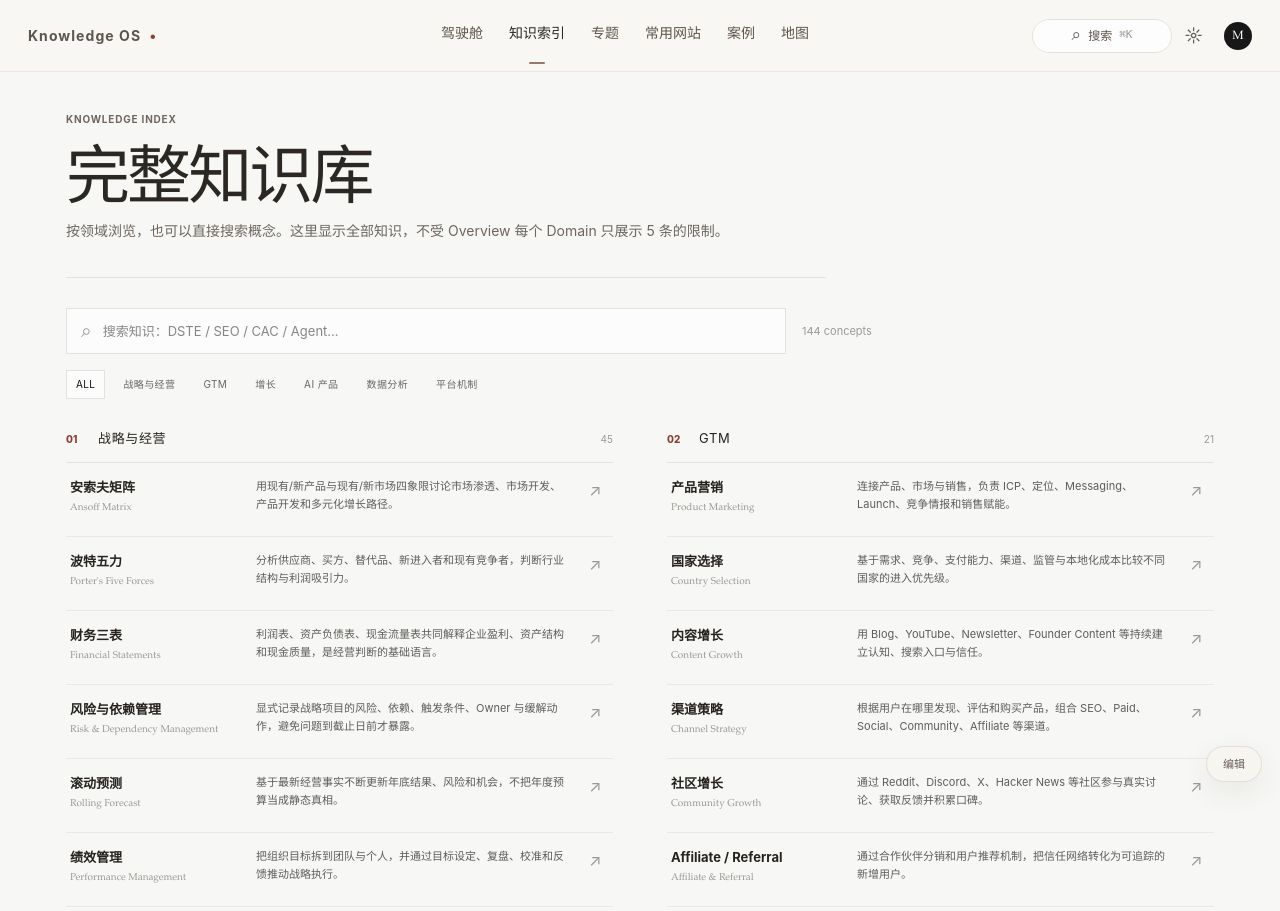
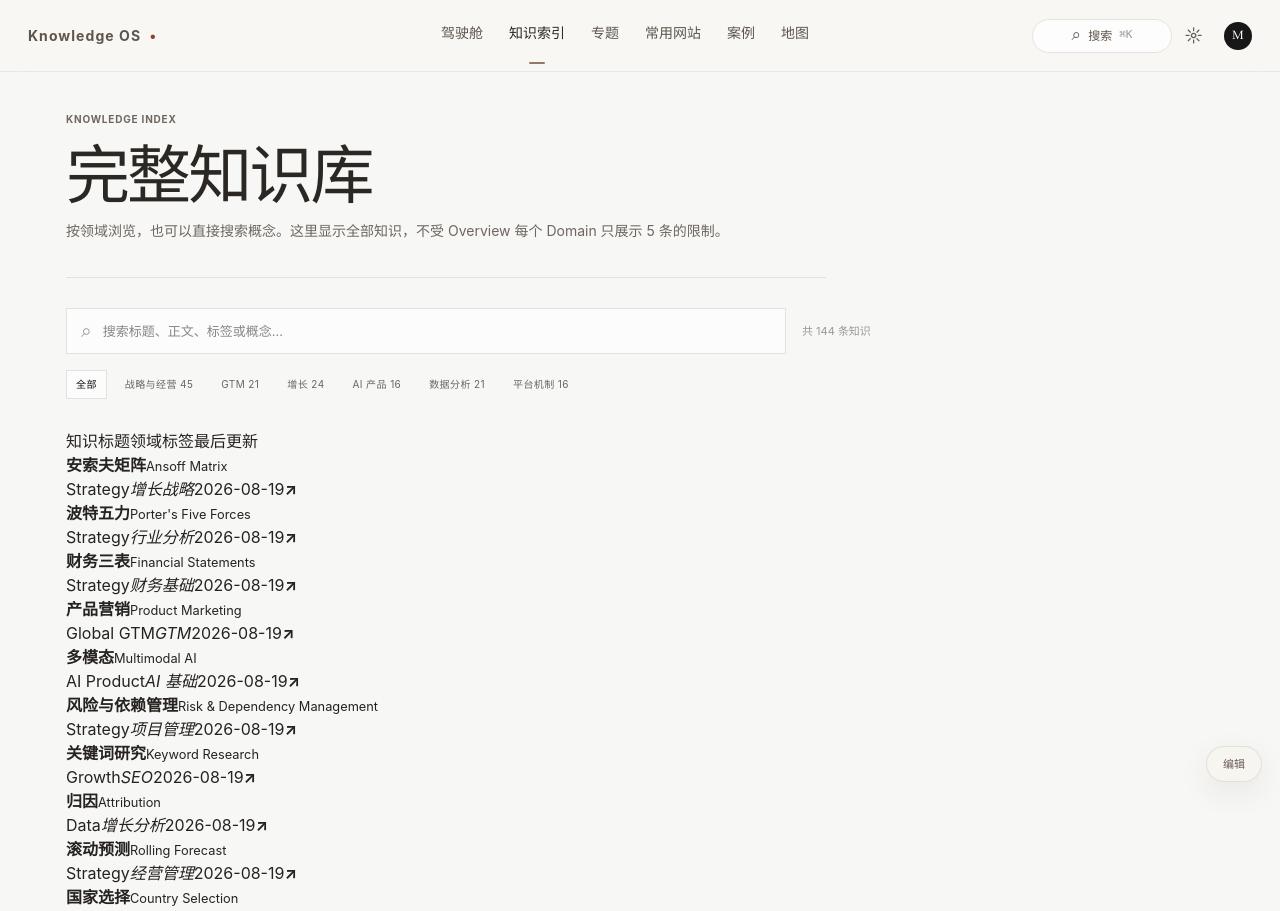
Before and after one commit to water3ovo/Knowledge-OS, a Next.js app: page /knowledge in a window 1280 px wide. Shown: the top 911 px of the page. Built offline with nearby package versions, Linux system fonts and the light colour scheme.

Commit message:
Use dense list layout for knowledge index

```diff
--- a/app/knowledge/knowledge-browser.tsx
+++ b/app/knowledge/knowledge-browser.tsx
@@ -9,7 +9,8 @@ export default function KnowledgeBrowser({ knowledge, domains }: { knowledge: Kn
 
   const filtered = useMemo(() => {
     const q = query.trim().toLowerCase();
-    return knowledge.filter((item) => {
+    return [...knowledge]
+      .filter((item) => {
         const domainMatch = domain === "all" || item.domainKey === domain;
         if (!domainMatch) return false;
         if (!q) return true;
@@ -18,54 +19,45 @@ export default function KnowledgeBrowser({ knowledge, domains }: { knowledge: Kn
           .join(" ")
           .toLowerCase()
           .includes(q);
+      })
+      .sort((a, b) => {
+        const aTime = a.updatedAt ? new Date(a.updatedAt).getTime() : 0;
+        const bTime = b.updatedAt ? new Date(b.updatedAt).getTime() : 0;
+        return bTime - aTime || a.title.localeCompare(b.title, "zh-CN");
       });
   }, [knowledge, query, domain]);
 
   return (
-    <div className="knowledge-browser">
+    <div className="knowledge-browser ko-index-browser">
       <div className="library-search-row">
         <label className="library-search">
           <span>⌕</span>
-          <input value={query} onChange={(e) => setQuery(e.target.value)} placeholder="搜索知识：DSTE / SEO / CAC / Agent…" />
+          <input value={query} onChange={(e) => setQuery(e.target.value)} placeholder="搜索标题、正文、标签或概念…" />
         </label>
-        <span className="result-count">{filtered.length} concepts</span>
+        <span className="result-count">共 {filtered.length} 条知识</span>
       </div>
 
       <div className="filter-row">
-        <button onClick={() => setDomain("all")} className={domain === "all" ? "active" : ""}>ALL</button>
+        <button onClick={() => setDomain("all")} className={domain === "all" ? "active" : ""}>全部</button>
         {domains.map((group) => (
           <button key={group.key} onClick={() => setDomain(group.key)} className={domain === group.key ? "active" : ""}>
-            {group.title}
+            {group.title} <span>{group.concepts.length}</span>
           </button>
         ))}
       </div>
 
-      <div className="knowledge-full-grid">
-        {domains.map((group) => {
-          const items = filtered.filter((item) => item.domainKey === group.key);
-          if (!items.length) return null;
-          return (
-            <section className="knowledge-full-domain" key={group.key}>
-              <header>
-                <span className="domain-index">{group.index}</span>
-                <h2>{group.title}</h2>
-                <span>{items.length}</span>
-              </header>
-              <div className="knowledge-index-list">
-                {items.map((item) => (
-                  <a href={`/knowledge/${item.slug}`} className="knowledge-index-row" key={item.id}>
-                    <div>
-                      <strong>{item.title}</strong>
-                      {item.titleEn && <small>{item.titleEn}</small>}
-                    </div>
-                    <p>{item.summary}</p>
-                    <span>↗</span>
+      <div className="ko-index-table">
+        <div className="ko-index-head"><span>知识标题</span><span>领域</span><span>标签</span><span>最后更新</span><span /></div>
+        {filtered.map((item) => (
+          <a href={`/knowledge/${item.slug}`} className="ko-index-row" key={item.id}>
+            <div><strong>{item.title}</strong>{item.titleEn && <small>{item.titleEn}</small>}</div>
+            <span>{item.domain}</span>
+            <span className="ko-index-tags">{item.tags.slice(0, 2).map((tag) => <em key={tag}>{tag}</em>)}</span>
+            <time>{item.updatedAt?.slice(0, 10) ?? "—"}</time>
+            <b>↗</b>
           </a>
         ))}
-              </div>
-            </section>
-          );
-        })}
+        {!filtered.length && <div className="ko-index-empty">没有找到匹配的知识。</div>}
       </div>
     </div>
   );
```
Lines whose indentation alone changed are shown as unchanged.
